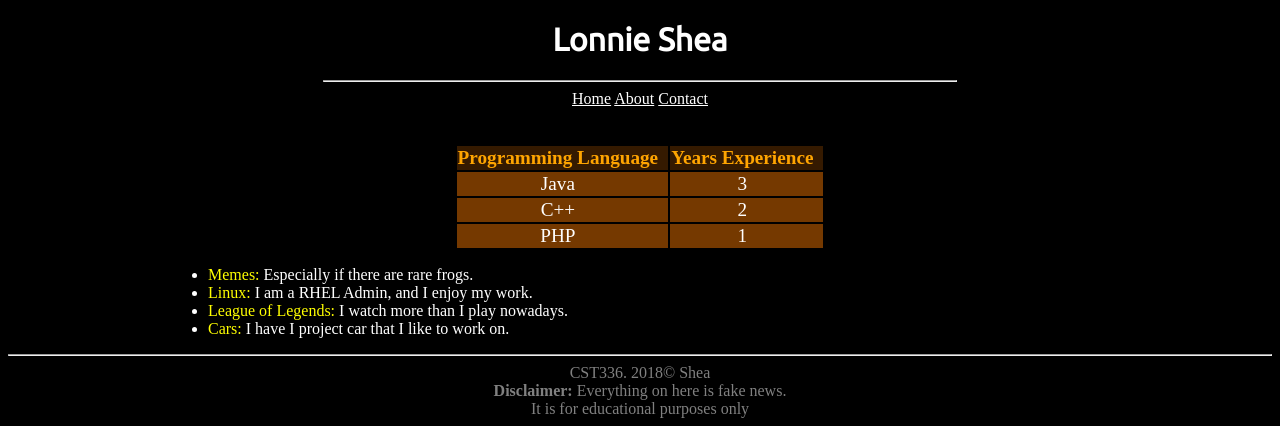
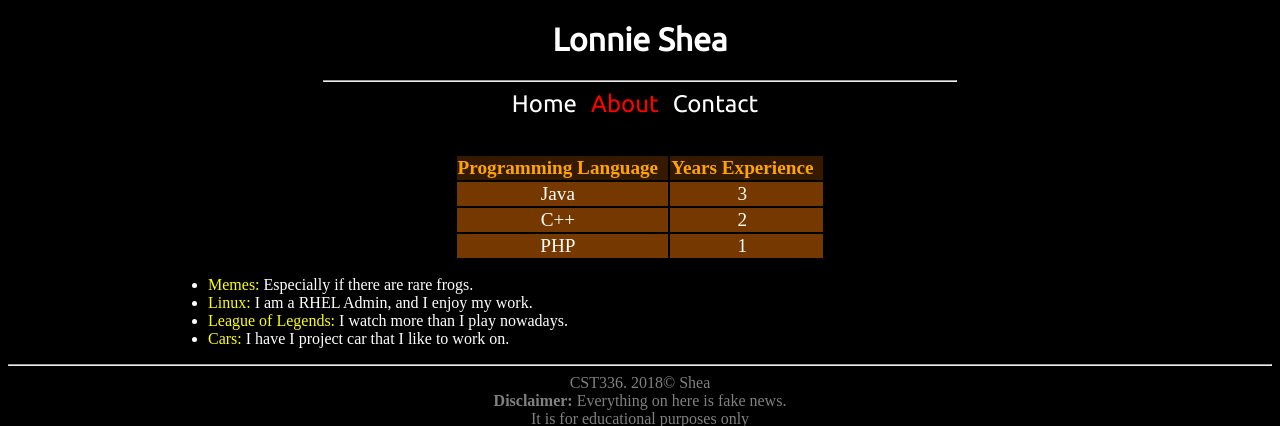
Before and after one commit to LAShea92/cst336, a PHP site: page /labs/lab1/about.html in a window 1280 px wide. Shown: the top 426 px of the page. Run offline with PHP 8.4, Linux system fonts and the light colour scheme.

Commit message:
Fixed Lab 1 Nav

```diff
--- a/labs/lab1/about.html
+++ b/labs/lab1/about.html
@@ -28,7 +28,7 @@ in html
         <nav>
             <hr width="50%" />
             <a href="index.html">Home</a>
-            <a href="about.html">About</a>
+            <a href="about.html" id = "currentPage">About</a>
             <a href="contact.html">Contact</a>
         </nav>
 
--- a/labs/lab1/contact.html
+++ b/labs/lab1/contact.html
@@ -29,7 +29,7 @@ in html
             <hr width="50%" />
             <a href="index.html">Home</a>
             <a href="about.html">About</a>
-            <a href="contact.html">Contact</a>
+            <a href="contact.html" id = "currentPage">Contact</a>
         </nav>
 
         <br /><br />
--- a/labs/lab1/css/styles.css
+++ b/labs/lab1/css/styles.css
@@ -53,11 +53,20 @@ ul{
 
 nav a{
     color:white;
+    font-family: 'Ubuntu';
+    font-size: 1.5em;
+    text-decoration: none;
+    padding-right:10px;
 }
 
 li{
     color:white;
 }
+
 #content{
     text-align: center;
 }
+
+nav a:hover, #currentPage{
+    color:red;
+}
--- a/labs/lab1/index.html
+++ b/labs/lab1/index.html
@@ -27,7 +27,7 @@ in html
         </header>
         <nav>
             <hr width="50%" />
-            <a href="index.html">Home</a>
+            <a href="index.html" id = "currentPage">Home</a>
             <a href="about.html">About</a>
             <a href="contact.html">Contact</a>
         </nav>
```
